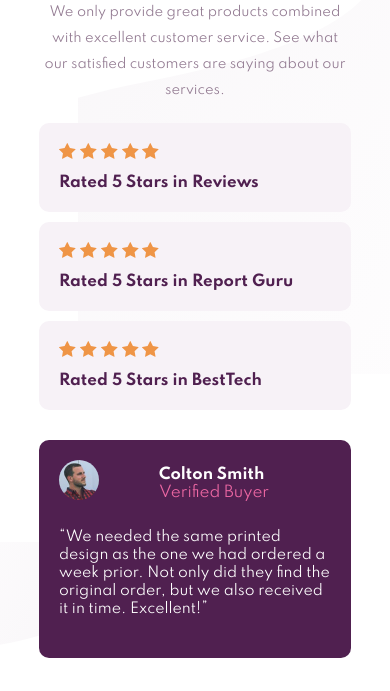
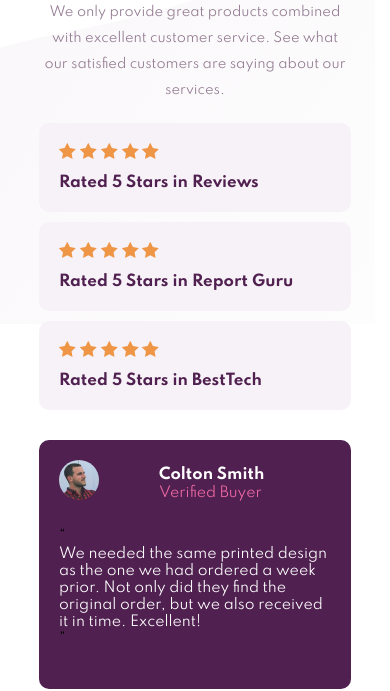
Before and after one commit to shainay/social-proof-section, a plain HTML site: page index.html in a window 390 px wide. Shown: the part 179-870 px from the top of the page. Drawn offline with Linux system fonts and the light colour scheme.

Commit message:
Update style.css

```diff
--- a/style.css
+++ b/style.css
@@ -10,7 +10,7 @@ body {
     background-image: url(./images/bg-pattern-top-desktop.svg), url(./images/bg-pattern-bottom-desktop.svg);
     min-height: 100vh;
     background-repeat: no-repeat, no-repeat;
-    background-position: right 60vw bottom 50vh, left 20vw top 50px;
+    background-position: right 0 bottom 0, left 0 top 0;
 }
 
 .container {
@@ -113,13 +113,9 @@ body {
     color: hsl(333, 80%, 67%);
 }
 
-.card q {
+.card p {
+    font-size: 14px;
     color: hsl(0, 0%, 100%);
-}
-
-.card q p {
-    display: inline;
-    font-size: 14px;
 }
 
 .card img {
@@ -134,6 +130,8 @@ body {
 @media (max-width: 768px) {
     body {
         background-image: url(./images/bg-pattern-top-mobile.svg), url(./images/bg-pattern-bottom-mobile.svg);
+        background-repeat: no-repeat, no-repeat;
+        background-position: right 0 bottom 0, left 0 top 0;
     }
     .top-layer {
         flex-direction: column;
```
